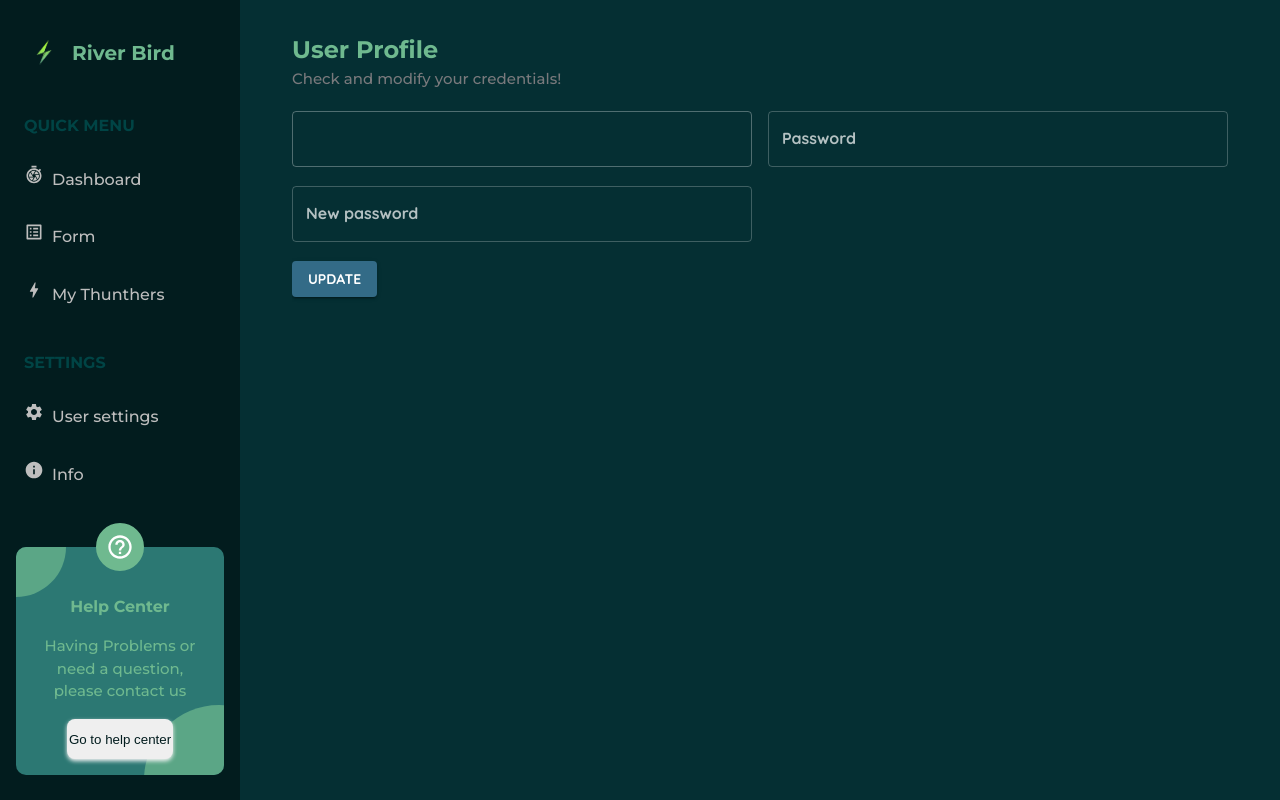
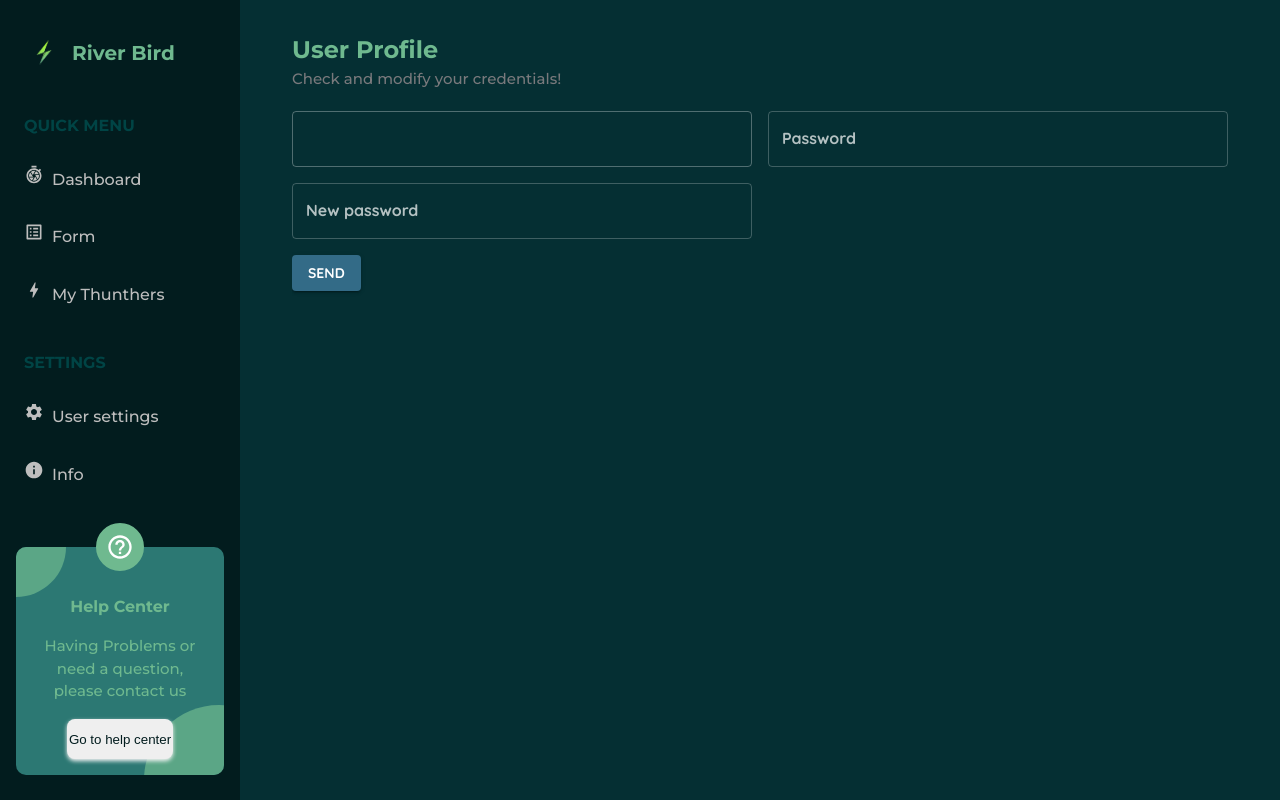
Before and after one commit to GiancarloCabrera/Web-Project, a Next.js app: page /dashboard/user-info in a window 1280 px wide. Built offline with nearby package versions, Linux system fonts and the light colour scheme.

Commit message:
Making the userSettings

```diff
--- a/components/DashboardMain/pages/userInfo/components/FormC.jsx
+++ b/components/DashboardMain/pages/userInfo/components/FormC.jsx
@@ -48,38 +48,26 @@ const FormContainer = styled("div")(({ theme }) => ({
   },
 }));
 
-const initialValues = {
-  name: "",
-  email: "",
-  password: "",
-  newPassword: "",
-};
+const validationSchema = Yup.object({
+  // name: Yup.string().required("Required Field"),
 
-const validationSchema = Yup.object({
-  name: Yup.string()
-    .required("Required Field"),
-  email: Yup.string()
-    .required("Required Field"),
-  password: Yup.string()
-    .required("Required Field"),
-  newPassword: Yup.string()
-    .required("Required Field"),
-});
-
-const combinedSchema = Yup.object().shape({
-  ...validationSchema.fields,
+  password: Yup.string().required("Required Field"),
+  newPassword: Yup.string().required("Required Field"),
 });
 
 const SimpleForm = () => {
   const fetchData = async (formData) => {
     try {
-      const response = await fetch("http://localhost:3001/api/user/updUserCredByEmail", {
+      const response = await fetch(
+        "http://localhost:3001/api/user/updUserCredByEmail",
+        {
           method: "POST",
           headers: {
             "Content-Type": "application/json",
           },
           body: JSON.stringify(formData),
-      });
+        }
+      );
 
       const data = await response.json();
       console.log(data);
@@ -97,7 +85,6 @@ const SimpleForm = () => {
           text: "An error occurred while updating your credentials",
         });
       }
-
     } catch (error) {
       console.error("Error:", error);
       Swal.fire({
@@ -115,30 +102,28 @@ const SimpleForm = () => {
     console.log("MAIN DASHBOARD: ", email);
   }, [email]);
 
-  const handleSubmit = (values) => {
-    // Realizar las acciones necesarias con los datos enviados
-    // ...
+  const initialValues = {
+    email: { email },
+    password: "",
+    newPassword: "",
+  };
 
-    // const email = values.email;
-    console.log('holaa');
-    const password = values.password;
-    const newPassword = values.newPassword;
+  const handleSubmit = (values, { resetForm }) => {
+    console.log("Button clicked!", values); // Agrega este console.log para verificar si se ejecuta la función al hacer clic en el botón
+
+    // Resto del código de la función handleSubmit
 
     const formData = {
-      email,
-      password,
-      newPassword
+      email: email,
+      password: values.password,
+      newPassword: values.newPassword,
     };
+    // Mostrar la alerta SweetAlert
+    console.log(formData);
 
-    console.log(formData, "Holaaaa");
     fetchData(formData);
 
-    // Mostrar la alerta SweetAlert
-
     resetForm();
-    // useEffect(() => {
-    //   console.log(formData);
-    // }, [formData]);
   };
 
   return (
@@ -148,61 +133,47 @@ const SimpleForm = () => {
         <p>Check and modify your credentials!</p>
       </Title>
       <Formik
-        validationSchema={combinedSchema}
+        validationSchema={validationSchema}
         initialValues={initialValues}
         onSubmit={handleSubmit}
       >
         {({ touched, errors, values, resetForm }) => {
+          // Actualizar el estado del botón en función de la validez del formulario
 
           return (
             <Form style={{ paddingTop: "20px" }}>
               <FormContainer style={{ width: "100%" }}>
                 <div>
-                  <Field
-                    as={TextField}
-                    name="email"
-                    variant="outlined"
-                    fullWidth
-                    disabled
-                    value={email}
-                    error={touched.email && errors.email}
-                    helperText={<ErrorMessage name="email" />}
-                  />
+                  <Field as={TextField} disabled value={email} fullWidth />
                 </div>
-
                 <div>
                   <Field
                     as={TextField}
-                    type='password'
+                    type="password"
                     label="Password"
                     name="password"
                     variant="outlined"
                     fullWidth
                     error={touched.password && errors.password}
-                    helperText={<ErrorMessage name="password" />}
+                    helperText={touched.password && errors.password}
                   />
                 </div>
-
                 <div>
                   <Field
                     as={TextField}
-                    type='password'
+                    type="password"
                     label="New password"
                     name="newPassword"
                     variant="outlined"
                     fullWidth
                     error={touched.newPassword && errors.newPassword}
-                    helperText={<ErrorMessage name="newPassword" />}
+                    helperText={touched.newPassword && errors.newPassword}
                   />
                 </div>
               </FormContainer>
-              <Button
-                type="submit"
-                variant="contained"
-                color="primary"
-                // disabled={isButtonDisabled}
-              >
-                Update
+
+              <Button type="submit" variant="contained" color="primary">
+                Send
               </Button>
             </Form>
           );
```
Lines whose indentation alone changed are shown as unchanged.
